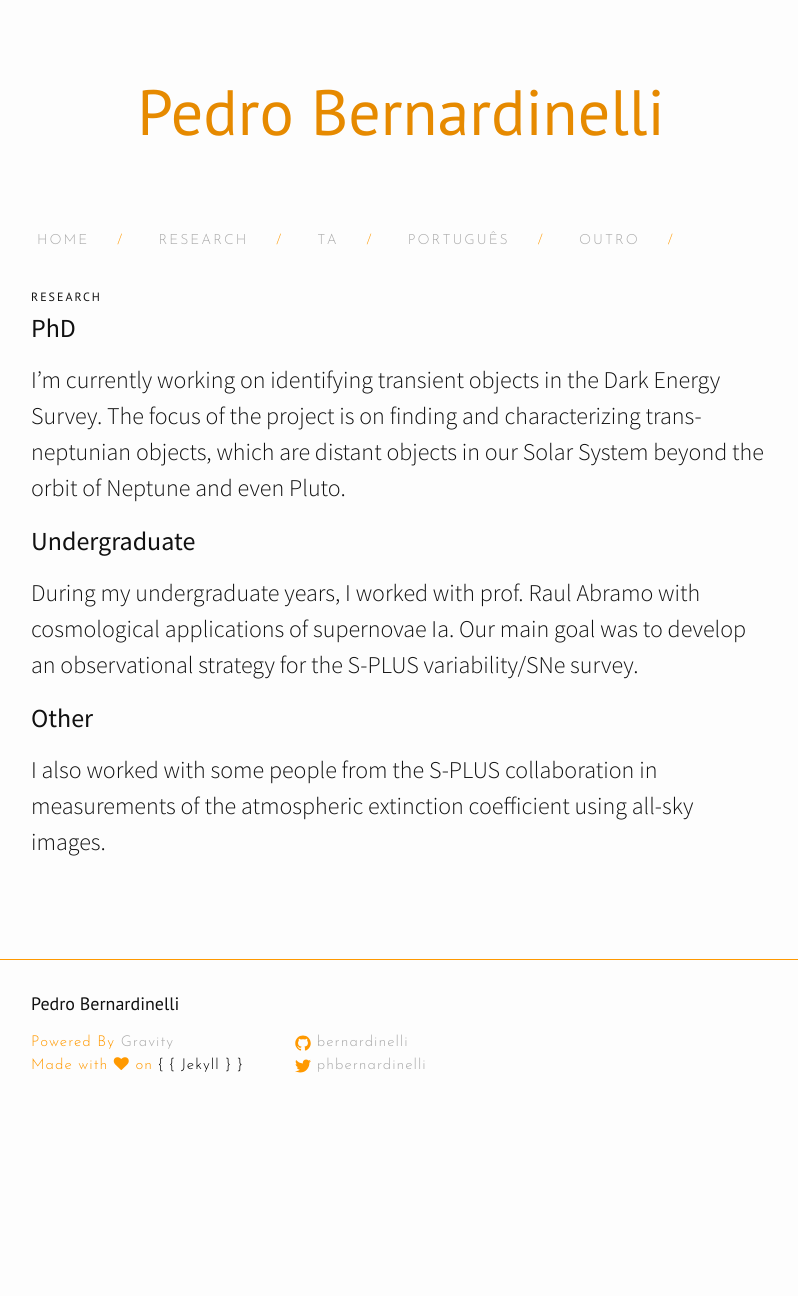
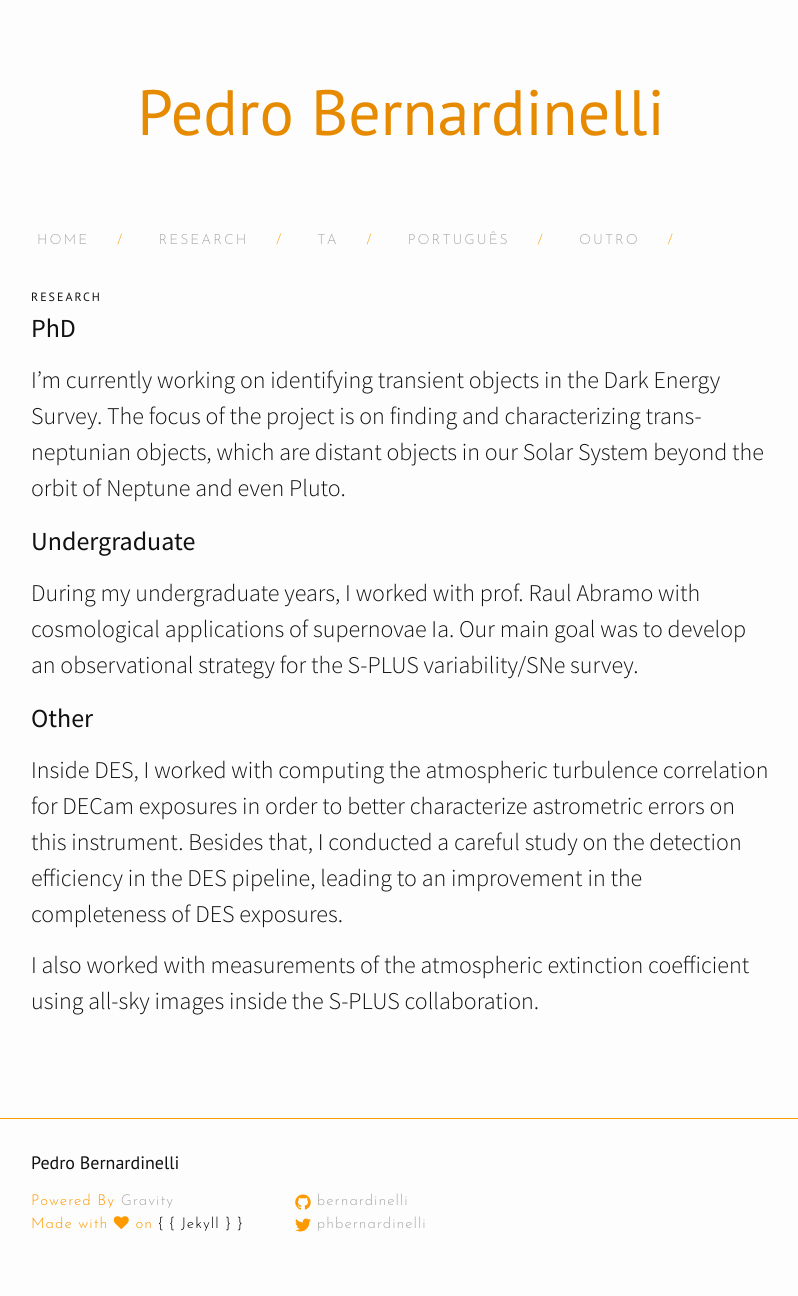
Before and after one commit to bernardinelli/bernardinelli.github.io, a Jekyll site: the page built from index01-research.md, in a window 1280 px wide. Shown: the whole page, without its empty margins (239-1037 px from the left). Built offline with Jekyll 4.4.1, drawn with Linux system fonts in a browser that asks for light colours; nearby versions of some CDN libraries; before the commit the page ends 1137 px from its top, so only the background shows below that.

Commit message:
Update index01-research.md

```diff
--- a/index01-research.md
+++ b/index01-research.md
@@ -11,4 +11,6 @@ I'm currently working on identifying transient objects in the Dark Energy Survey
 During my undergraduate years, I worked with prof. Raul Abramo with cosmological applications of supernovae Ia. Our main goal was to develop an observational strategy for the S-PLUS variability/SNe survey.
 
 ### Other ###
-I also worked with some people from the S-PLUS collaboration in measurements of the atmospheric extinction coefficient using all-sky images.
+Inside DES, I worked with computing the atmospheric turbulence correlation for DECam exposures in order to better characterize astrometric errors on this instrument. Besides that, I conducted a careful study on the detection efficiency in the DES pipeline, leading to an improvement in the completeness of DES exposures.
+
+I also worked with measurements of the atmospheric extinction coefficient using all-sky images inside the S-PLUS collaboration.
```
